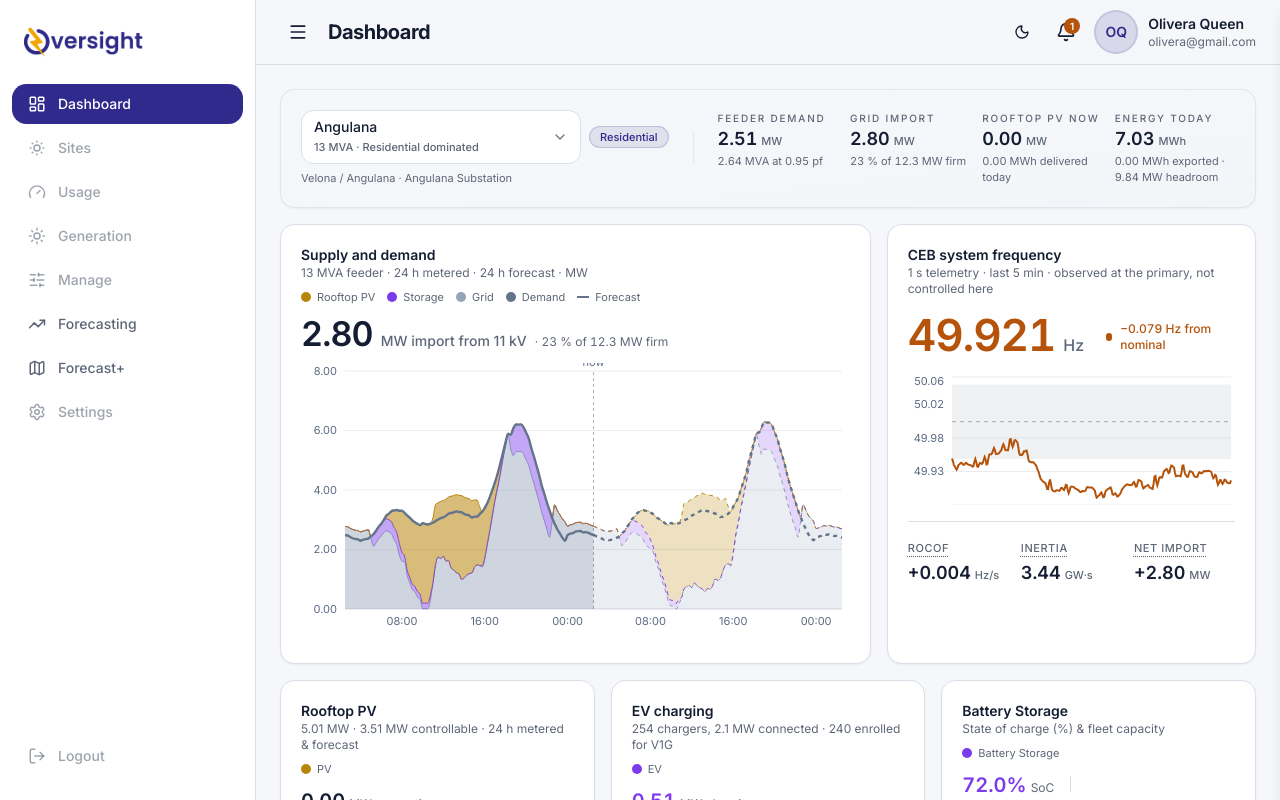
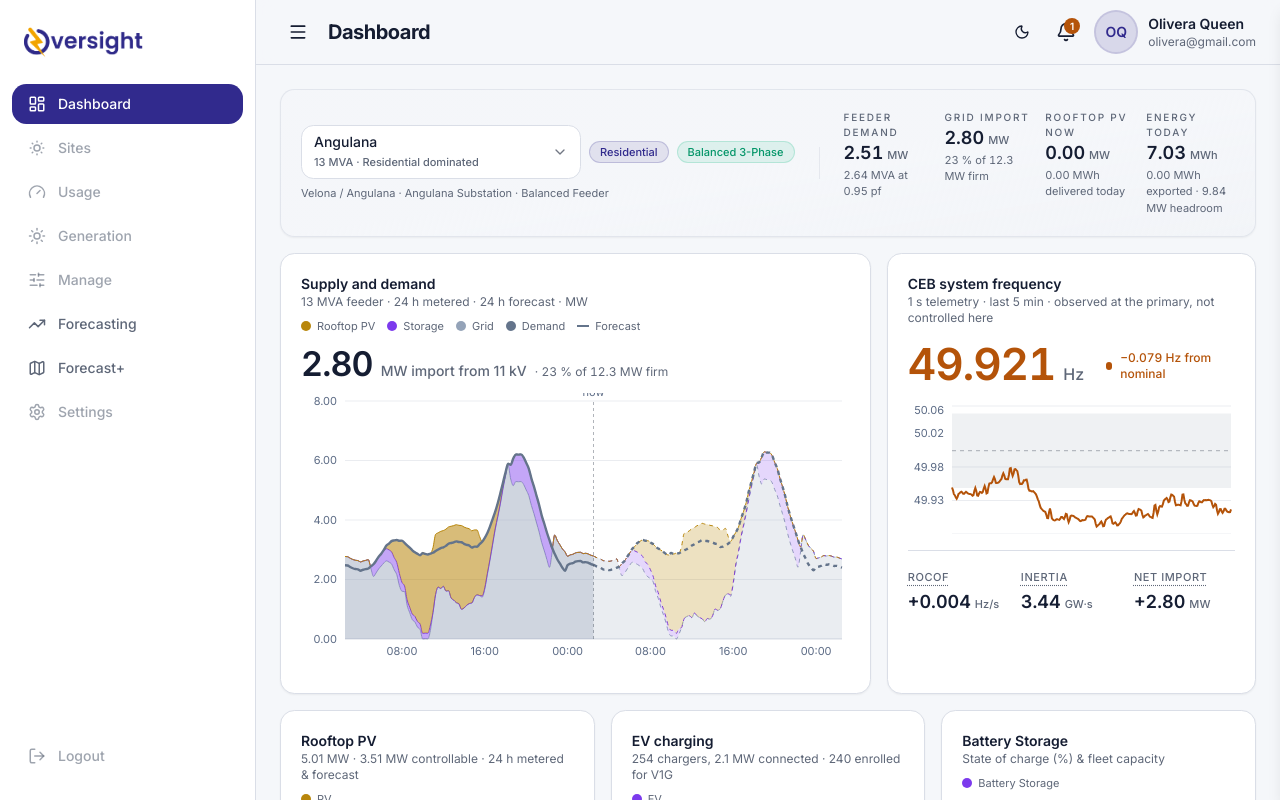
Before and after one commit to prabhashwarap/DERMS_Brainstrome, a React (Vite) app: page / in a window 1280 px wide. Shown: the top 800 px of the page. Built offline with nearby package versions, Linux system fonts and the light colour scheme.

Commit message:
feat: add phase balance status to ContextPanel and DashboardView UI components

```diff
--- a/src/components/ContextPanel.tsx
+++ b/src/components/ContextPanel.tsx
@@ -357,6 +357,13 @@ const FeederCard = memo(function FeederCard({ bundle }: { bundle: Bundle }) {
     `${f.mix} (${f.profile === "residential" ? "Bimodal" : "Duck curve"})`,
   ]);
 
+  rows.push([
+    "Phase Balance",
+    <span key="balance" className="tnum font-medium text-emerald-600 dark:text-emerald-400">
+      Balanced (3-Phase 11 kV)
+    </span>,
+  ]);
+
   return (
     <Card>
       <CardHeader className="pb-2">
--- a/src/components/dashboard/DashboardView.tsx
+++ b/src/components/dashboard/DashboardView.tsx
@@ -181,9 +181,12 @@ function FeederOverview({
             <span className="inline-flex rounded-full border border-primary/20 bg-primary/10 px-2.5 py-0.5 text-[11px] font-medium capitalize text-primary">
               {feeder.profile}
             </span>
+            <span className="inline-flex rounded-full border border-emerald-500/20 bg-emerald-500/10 px-2.5 py-0.5 text-[11px] font-medium text-emerald-600 dark:text-emerald-400">
+              Balanced 3-Phase
+            </span>
           </div>
           <span className="text-[11px] text-muted-foreground">
-            {feeder.name} · {feeder.substation}
+            {feeder.name} · {feeder.substation} · Balanced Feeder
           </span>
 
         </div>
```
